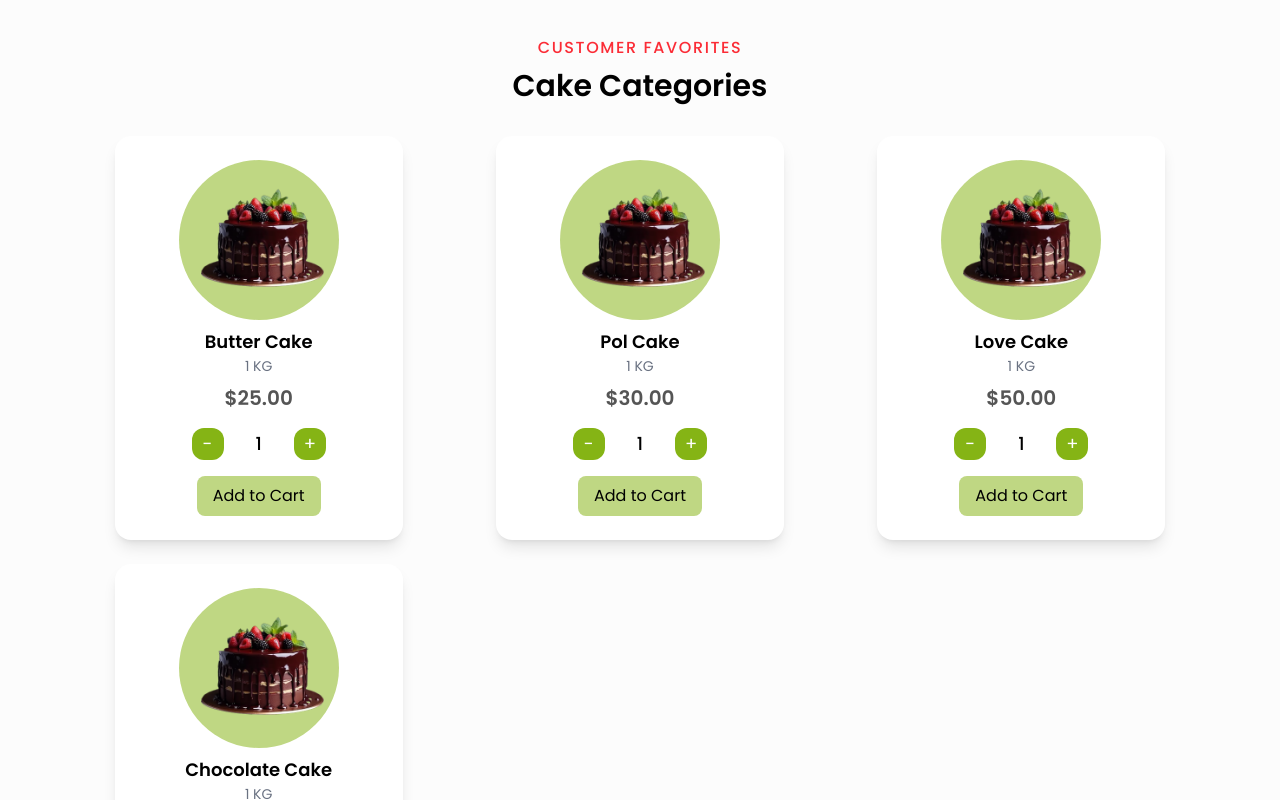
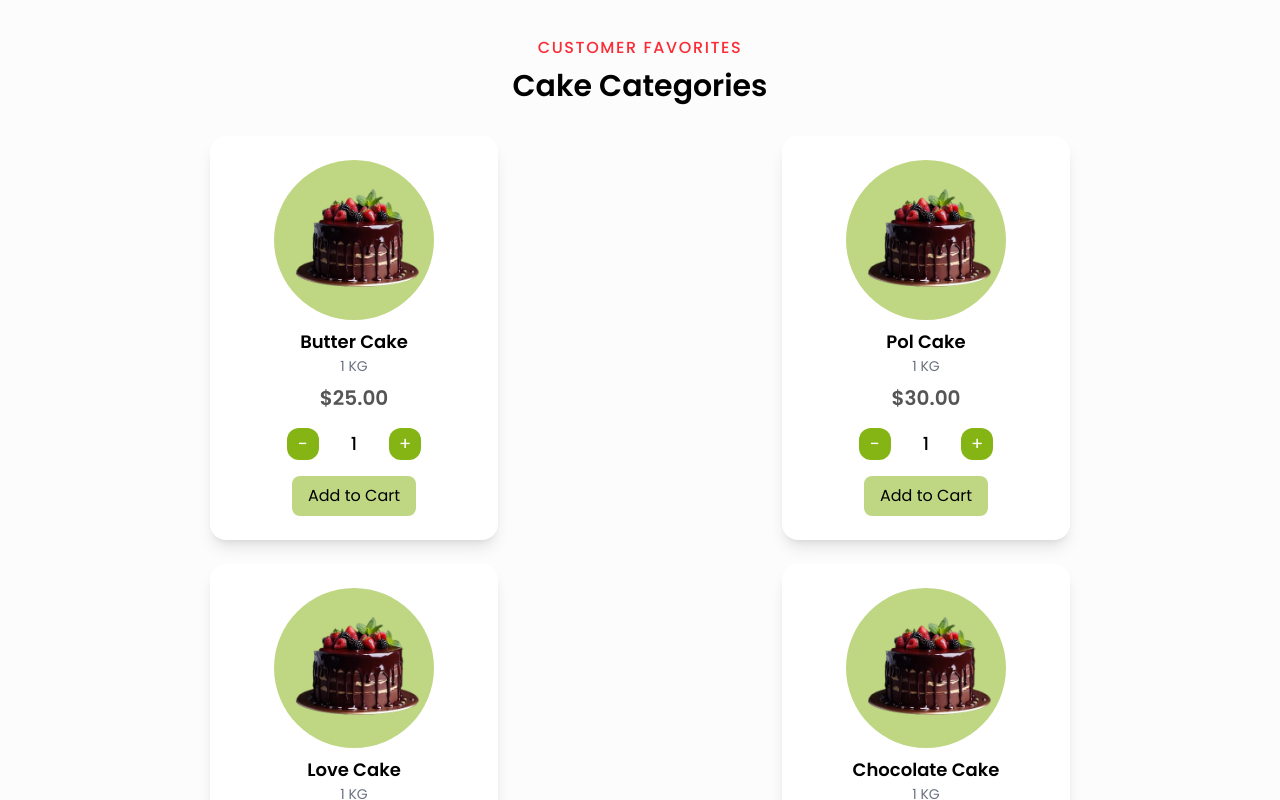
Before and after one commit to Komuthu-Fernando/KeviliByJess-Frontend, a React (Vite) app: page / in a window 1280 px wide. Shown: the part 1640-2440 px from the top of the page. Built offline with nearby package versions, Linux system fonts and the light colour scheme.

Commit message:
home adj

```diff
--- a/src/pages/home.jsx
+++ b/src/pages/home.jsx
@@ -125,7 +125,7 @@ const Home = () => {
         <h4 className="text-red-500 font-medium uppercase tracking-widest">Customer Favorites</h4>
         <h2 className="text-3xl font-bold mt-2">Cake Categories</h2>
 
-        <div className="grid grid-cols-1 sm:grid-cols-2 lg:grid-cols-3 gap-6 mt-8 place-items-center">
+        <div className="grid grid-cols-1 sm:grid-cols-2 lg:grid-cols-2 gap-6 mt-8 place-items-center">
           {cakeProducts.map((product) => (
             <ProductCard key={product.id} {...product} largeImage addToCart={addToCart} />
           ))}
```
